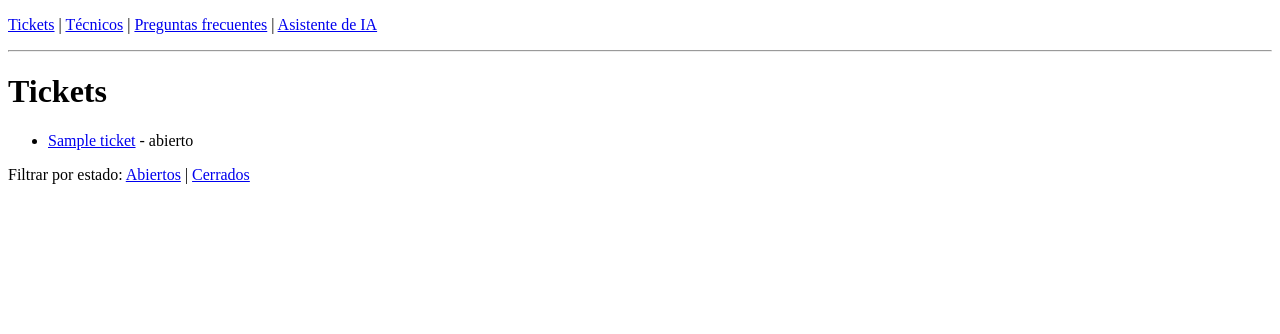
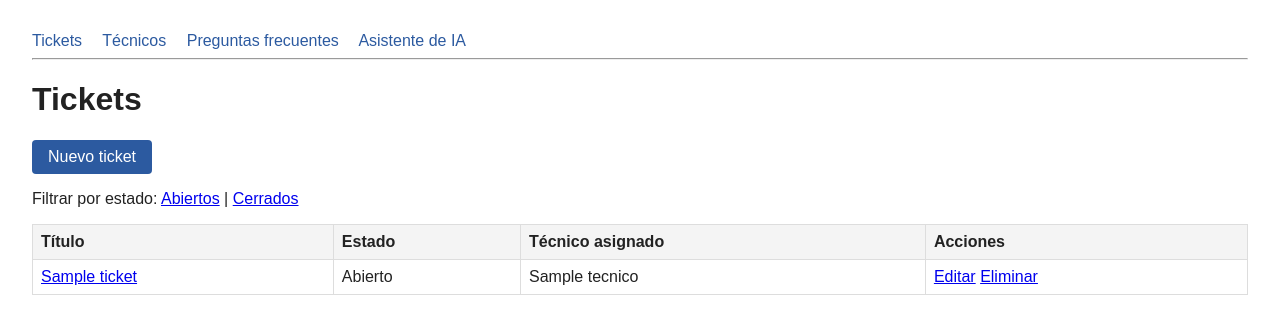
Before and after one commit to SergioBC3/Mesa_Ayuda, a Django app: page / in a window 1280 px wide. Shown: the top 334 px of the page. Run offline with Django 5.2, Linux system fonts and the light colour scheme; tables that the repository leaves empty hold one stand-in row (values such as "Sample post").

Commit message:
Finalizacion del proyecto, agregando cruds

```diff
--- a/config/settings.py
+++ b/config/settings.py
@@ -4,6 +4,9 @@ import os
 from pathlib import Path
 
 BASE_DIR = Path(__file__).resolve().parent.parent
+
+from dotenv import load_dotenv
+load_dotenv(BASE_DIR / '.env')
 
 SECRET_KEY = 'clave-de-desarrollo-no-usar-en-produccion'
 
--- a/tecnicos/urls.py
+++ b/tecnicos/urls.py
@@ -5,5 +5,8 @@ app_name = 'tecnicos'
 
 urlpatterns = [
     path('', views.lista_tecnicos, name='lista_tecnicos'),
+    path('nuevo/', views.crear_tecnico, name='crear_tecnico'),
     path('<int:tecnico_id>/', views.detalle_tecnico, name='detalle_tecnico'),
+    path('<int:tecnico_id>/editar/', views.editar_tecnico, name='editar_tecnico'),
+    path('<int:tecnico_id>/eliminar/', views.eliminar_tecnico, name='eliminar_tecnico'),
 ]
--- a/templates/base.html
+++ b/templates/base.html
@@ -1,13 +1,29 @@
 <!DOCTYPE html>
 <html lang="es">
-<head><meta charset="UTF-8"><title>{% block titulo %}Mesa de Ayuda{% endblock %}</title></head>
+<head>
+    <meta charset="UTF-8">
+    <title>{% block titulo %}Mesa de Ayuda{% endblock %}</title>
+    <style>
+        body { font-family: Arial, sans-serif; margin: 2rem; color: #222; }
+        nav a { margin-right: 1rem; text-decoration: none; color: #2c5aa0; }
+        nav a:hover { text-decoration: underline; }
+        table { border-collapse: collapse; width: 100%; margin-top: 1rem; }
+        th, td { border: 1px solid #ddd; padding: 0.5rem; text-align: left; }
+        th { background: #f4f4f4; }
+        form p { margin-bottom: 0.8rem; }
+        button, .btn { background: #2c5aa0; color: white; border: none; padding: 0.5rem 1rem;
+                       border-radius: 4px; cursor: pointer; text-decoration: none; display: inline-block; }
+        button:hover, .btn:hover { background: #1e3f73; }
+        .error { color: #c0392b; }
+    </style>
+</head>
 <body>
-    <p>
-        <a href="{% url 'tickets:lista_tickets' %}">Tickets</a> |
-        <a href="{% url 'tecnicos:lista_tecnicos' %}">Técnicos</a> |
-        <a href="{% url 'tickets:preguntas_frecuentes' %}">Preguntas frecuentes</a> |
+    <nav>
+        <a href="{% url 'tickets:lista_tickets' %}">Tickets</a>
+        <a href="{% url 'tecnicos:lista_tecnicos' %}">Técnicos</a>
+        <a href="{% url 'tickets:preguntas_frecuentes' %}">Preguntas frecuentes</a>
         <a href="{% url 'tickets:asistente_ia' %}">Asistente de IA</a>
-    </p>
+    </nav>
     <hr>
     {% block contenido %}{% endblock %}
 </body>
--- a/tickets/templates/tickets/lista_tickets.html
+++ b/tickets/templates/tickets/lista_tickets.html
@@ -1,19 +1,39 @@
-{% extends "base.html" %}
+{% extends 'base.html' %}
 {% block titulo %}Tickets{% endblock %}
 {% block contenido %}
-    <h1>Tickets</h1>
-    <ul>
-        {% for t in tickets %}
-            <li>
-                <a href="{% url 'tickets:detalle_ticket' t.id %}">{{ t.titulo }}</a>
-                - {{ t.estado }}
-            </li>
-        {% empty %}
-            <li>No hay tickets registrados. Agrégalos desde /admin/.</li>
-        {% endfor %}
-    </ul>
-    <p>Filtrar por estado:
-        <a href="{% url 'tickets:tickets_por_estado' 'abierto' %}">Abiertos</a> |
-        <a href="{% url 'tickets:tickets_por_estado' 'cerrado' %}">Cerrados</a>
-    </p>
+<h1>Tickets</h1>
+
+<p>
+    <a href="{% url 'tickets:crear_ticket' %}" class="btn">Nuevo ticket</a>
+</p>
+
+<p>
+    Filtrar por estado:
+    <a href="{% url 'tickets:tickets_por_estado' 'abierto' %}">Abiertos</a> |
+    <a href="{% url 'tickets:tickets_por_estado' 'cerrado' %}">Cerrados</a>
+</p>
+
+{% if tickets %}
+<table>
+    <tr>
+        <th>Título</th>
+        <th>Estado</th>
+        <th>Técnico asignado</th>
+        <th>Acciones</th>
+    </tr>
+    {% for ticket in tickets %}
+    <tr>
+        <td><a href="{% url 'tickets:detalle_ticket' ticket.id %}">{{ ticket.titulo }}</a></td>
+        <td>{{ ticket.get_estado_display }}</td>
+        <td>{{ ticket.tecnico.nombre|default:"Sin asignar" }}</td>
+        <td>
+            <a href="{% url 'tickets:editar_ticket' ticket.id %}">Editar</a>
+            <a href="{% url 'tickets:eliminar_ticket' ticket.id %}">Eliminar</a>
+        </td>
+    </tr>
+    {% endfor %}
+</table>
+{% else %}
+<p>No hay tickets registrados.</p>
+{% endif %}
 {% endblock %}
--- a/tickets/urls.py
+++ b/tickets/urls.py
@@ -5,7 +5,10 @@ app_name = 'tickets'
 
 urlpatterns = [
     path('', views.lista_tickets, name='lista_tickets'),
+    path('nuevo/', views.crear_ticket, name='crear_ticket'),
     path('<int:ticket_id>/', views.detalle_ticket, name='detalle_ticket'),
+    path('<int:ticket_id>/editar/', views.editar_ticket, name='editar_ticket'),
+    path('<int:ticket_id>/eliminar/', views.eliminar_ticket, name='eliminar_ticket'),
     path('estado/<str:estado>/', views.tickets_por_estado, name='tickets_por_estado'),
     path('faqs/', views.preguntas_frecuentes, name='preguntas_frecuentes'),
     path('asistente/', views.asistente_ia, name='asistente_ia'),
--- a/tickets/views.py
+++ b/tickets/views.py
@@ -1,8 +1,8 @@
 import requests
 from django.conf import settings
-from django.shortcuts import render, get_object_or_404
-
+from django.shortcuts import render, get_object_or_404, redirect
 from .models import Ticket
+from .forms import TicketForm
 
 
 def lista_tickets(request):
@@ -21,6 +21,39 @@ def tickets_por_estado(request, estado):
     tickets = Ticket.objects.filter(estado=estado)
     contexto = {'tickets': tickets, 'estado': estado}
     return render(request, 'tickets/tickets_por_estado.html', contexto)
+
+
+def crear_ticket(request):
+    if request.method == 'POST':
+        form = TicketForm(request.POST)
+        if form.is_valid():
+            form.save()
+            return redirect('tickets:lista_tickets')
+    else:
+        form = TicketForm()
+    return render(request, 'tickets/formulario_ticket.html',
+                  {'form': form, 'titulo_pagina': 'Nuevo ticket'})
+
+
+def editar_ticket(request, ticket_id):
+    ticket = get_object_or_404(Ticket, pk=ticket_id)
+    if request.method == 'POST':
+        form = TicketForm(request.POST, instance=ticket)
+        if form.is_valid():
+            form.save()
+            return redirect('tickets:detalle_ticket', ticket_id=ticket.id)
+    else:
+        form = TicketForm(instance=ticket)
+    return render(request, 'tickets/formulario_ticket.html',
+                  {'form': form, 'titulo_pagina': 'Editar ticket'})
+
+
+def eliminar_ticket(request, ticket_id):
+    ticket = get_object_or_404(Ticket, pk=ticket_id)
+    if request.method == 'POST':
+        ticket.delete()
+        return redirect('tickets:lista_tickets')
+    return render(request, 'tickets/confirmar_eliminar.html', {'ticket': ticket})
 
 
 def preguntas_frecuentes(request):
@@ -49,6 +82,27 @@ def asistente_ia(request):
         elif not settings.GROQ_API_KEY:
             error = 'Falta configurar GROQ_API_KEY en el servidor.'
         else:
+            tickets = Ticket.objects.all().select_related('tecnico')
+            lineas = []
+            for t in tickets:
+                tecnico_nombre = t.tecnico.nombre if t.tecnico else 'Sin asignar'
+                lineas.append(
+                    f'- Ticket #{t.id}: "{t.titulo}" | Estado: {t.get_estado_display()} '
+                    f'| Técnico: {tecnico_nombre} | Descripción: {t.descripcion}'
+                )
+            contexto_bd = '\n'.join(lineas) if lineas else 'No hay tickets registrados.'
+
+            mensaje_sistema = (
+                'Eres el asistente virtual de una mesa de ayuda técnico. '
+                'Responde en español, de forma breve y clara. '
+                'Aquí está la base de datos actual de tickets:\n'
+                f'{contexto_bd}\n'
+                'Usa esta información para responder preguntas sobre el estado, '
+                'técnico asignado o descripción de los tickets. '
+                'Si preguntan algo que no está relacionado con los tickets, '
+                'responde de todas formas de forma general.'
+            )
+
             try:
                 respuesta = requests.post(
                     'https://api.groq.com/openai/v1/chat/completions',
@@ -59,18 +113,7 @@ def asistente_ia(request):
                     json={
                         'model': 'openai/gpt-oss-20b',
                         'messages': [
-                            {
-                                'role': 'system',
-                                'content': (
-                                    'Eres el asistente virtual de una mesa de ayuda '
-                                    'de soporte técnico. Responde en español, de '
-                                    'forma breve y clara, preguntas sobre cómo '
-                                    'reportar una falla, el estado de los tickets, '
-                                    'los técnicos disponibles o consejos básicos de '
-                                    'soporte técnico (por ejemplo: internet lento, '
-                                    'impresora sin conexión, correo que no llega).'
-                                ),
-                            },
+                            {'role': 'system', 'content': mensaje_sistema},
                             {'role': 'user', 'content': pregunta},
                         ],
                     },
```
Also changed, not shown: tecnicos/forms.py (added, +8 -0 lines), tecnicos/templates/tecnicos/confirmar_eliminar.html (added, +10 -0 lines), tecnicos/templates/tecnicos/detalle_tecnico.html (+7 -6 lines), tecnicos/templates/tecnicos/formulario_tecnico.html (added, +9 -0 lines), tecnicos/templates/tecnicos/lista_tecnicos.html (+21 -10 lines), tecnicos/views.py (+35 -5 lines), tickets/forms.py (added, +8 -0 lines), tickets/templates/tickets/confirmar_eliminar.html (added, +10 -0 lines), tickets/templates/tickets/formulario_ticket.html (added, +9 -0 lines), README.md (added), 1 other file.
